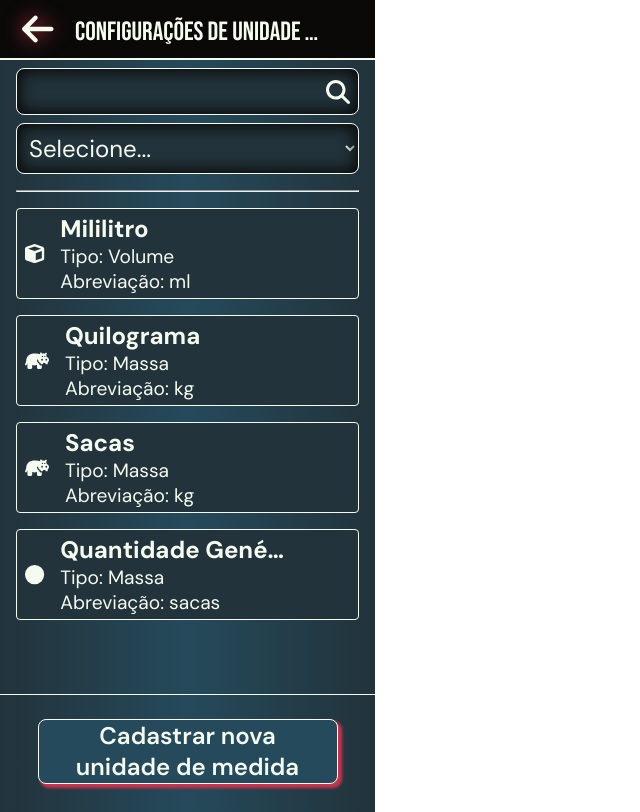
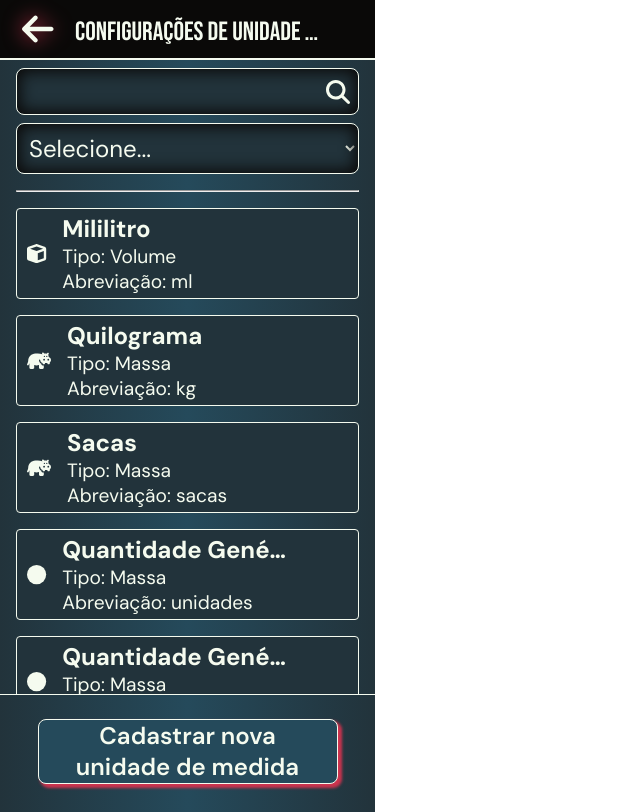
Before and after one commit to Grupo-2-Sustentare/sustentare-web, a React (Create React App) app: page /configuracoes-de-unidade-medida in a window 1280 px wide. Shown: the whole page, without its empty margins (0-640 px from the left). Built offline with nearby package versions, Linux system fonts and the light colour scheme; a web font is replaced by a local one.

Commit message:
Fix: Mock com json realizado

```diff
--- a/src/components/ProductItem/productItem.module.css
+++ b/src/components/ProductItem/productItem.module.css
@@ -6,7 +6,7 @@
   border-radius: 4px;
   flex-direction: column;
   justify-content: center;
-  padding: 4px 8px;
+  padding: 4px 10px;
   cursor: pointer;
   gap: 16px;
   height: fit-content;
--- a/src/pages/confirguracoes-de-unidade-medida/ConfiguracoesUnidadeMedida.jsx
+++ b/src/pages/confirguracoes-de-unidade-medida/ConfiguracoesUnidadeMedida.jsx
@@ -1,13 +1,20 @@
 import styles from "./ConfiguracoesUnidadeMedida.module.css";
 import { useNavigate } from "react-router-dom";
-import React, { useState } from "react";
+import React from "react";
 import StreachList from "../../components/StrechList/StrechList";
 import Button from "../../components/Button/Button";
-import TextInput from "../../components/TextInput/TextInput";
 import TopBar from "../../components/TopBar/TopBar";
-import RedirectionList from "../../components/RedirectionList/RedirectionList";
 import IconInput from "../../components/IconInput/IconInput";
 import Product, { DEFAULT_BUTTON_CONFIG } from "../../components/ProductItem/Product";
+
+// Constante JSON mockada
+const MOCK_UNIDADES = [
+    { nome: "Mililitro", tipo: "Volume", abreviacao: "ml", icone: "fa-solid fa-cube" },
+    { nome: "Quilograma", tipo: "Massa", abreviacao: "kg", icone: "fa-solid fa-hippo" },
+    { nome: "Sacas", tipo: "Massa", abreviacao: "sacas", icone: "fa-solid fa-hippo" },
+    { nome: "Quantidade Genérica", tipo: "Massa", abreviacao: "unidades", icone: "fa-solid fa-circle" },
+    { nome: "Quantidade Genérica", tipo: "Massa", abreviacao: "unidades", icone: "fa-solid fa-circle" }
+];
 
 const ConfiguracoesUnidadeMedida = () => {
     const navigate = useNavigate();
@@ -15,25 +22,37 @@ const ConfiguracoesUnidadeMedida = () => {
         navigate("/criando-unidade-medida");
     };
 
-    let actioUnidadeMedida = DEFAULT_BUTTON_CONFIG
-    actioUnidadeMedida.yellow.action = ()=>{navigate("/editando-unidade-de-medida")}
+    let actioUnidadeMedida = { ...DEFAULT_BUTTON_CONFIG };
+    actioUnidadeMedida.yellow.action = () => { navigate("/editando-unidade-de-medida") };
+
+    // Var que em algum momento vai deixar de receber o mock para se tornar dinâmica
+    let unidades = MOCK_UNIDADES;
 
     return (
         <>
-            <TopBar title={"configurações de Unidade de Medida"} showBackArrow={true} backNavigationPath={"/configuracoes-de-estoque"}/>
+            <TopBar title={"configurações de Unidade de Medida"} showBackArrow={true} backNavigationPath={"/configuracoes-de-estoque"} />
             <div className={styles.divPrincipal}>
                 <div className={styles.divFiltroEBusca}>
-                    <IconInput/>
-                    <StreachList showTitle={false} titulo=" "/>
+                    <IconInput />
+                    <StreachList showTitle={false} titulo=" " />
                 </div>
                 <hr></hr>
-                <Product addressImg={false} name="Mililitro"  quantity={["Tipo: Volume", <br />, "Abreviação: ml"]}  showCheckbox={false} icon="fa-solid fa-cube" buttonsConfig={actioUnidadeMedida} />
-                <Product addressImg={false} name="Quilograma"    quantity={["Tipo: Massa", <br />, "Abreviação: kg"]}  showCheckbox={false} icon="fa-solid fa-hippo"/>
-                <Product addressImg={false} name="Sacas"    quantity={["Tipo: Massa", <br />, "Abreviação: kg"]}  showCheckbox={false} icon="fa-solid fa-hippo"/>
-                <Product addressImg={false} name="Quantidade Genérica"    quantity={["Tipo: Massa", <br />, "Abreviação: sacas"]}  showCheckbox={false} icon="fa-solid fa-circle"/>
+                {unidades.map(u => {
+                    return (
+                        <Product
+                            key={u.nome}
+                            addressImg={false}
+                            name={u.nome}
+                            quantity={[`Tipo: ${u.tipo}`, <br />, `Abreviação: ${u.abreviacao}`]}
+                            showCheckbox={false}
+                            icon={u.icone}
+                            buttonsConfig={actioUnidadeMedida}
+                        />
+                    );
+                })}
             </div>
             <div className={styles.divBotao}>
-            <Button insideText="Cadastrar nova unidade de medida" onClick={handleSave}/>
+                <Button insideText="Cadastrar nova unidade de medida" onClick={handleSave} />
             </div>
         </>
     );
```
